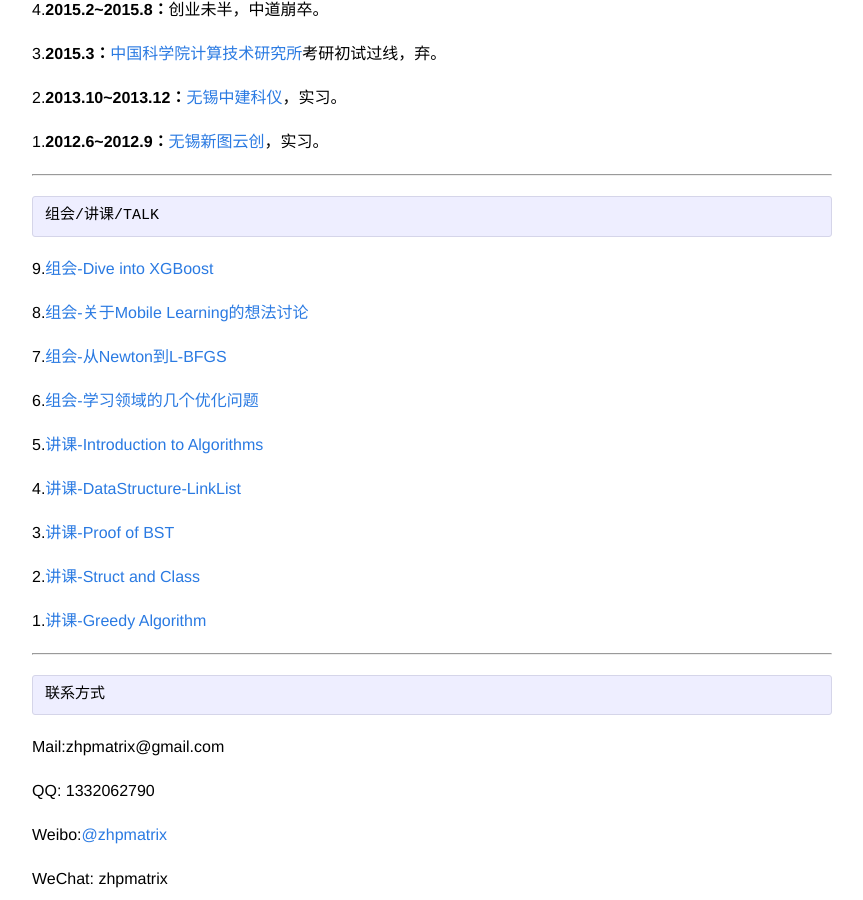
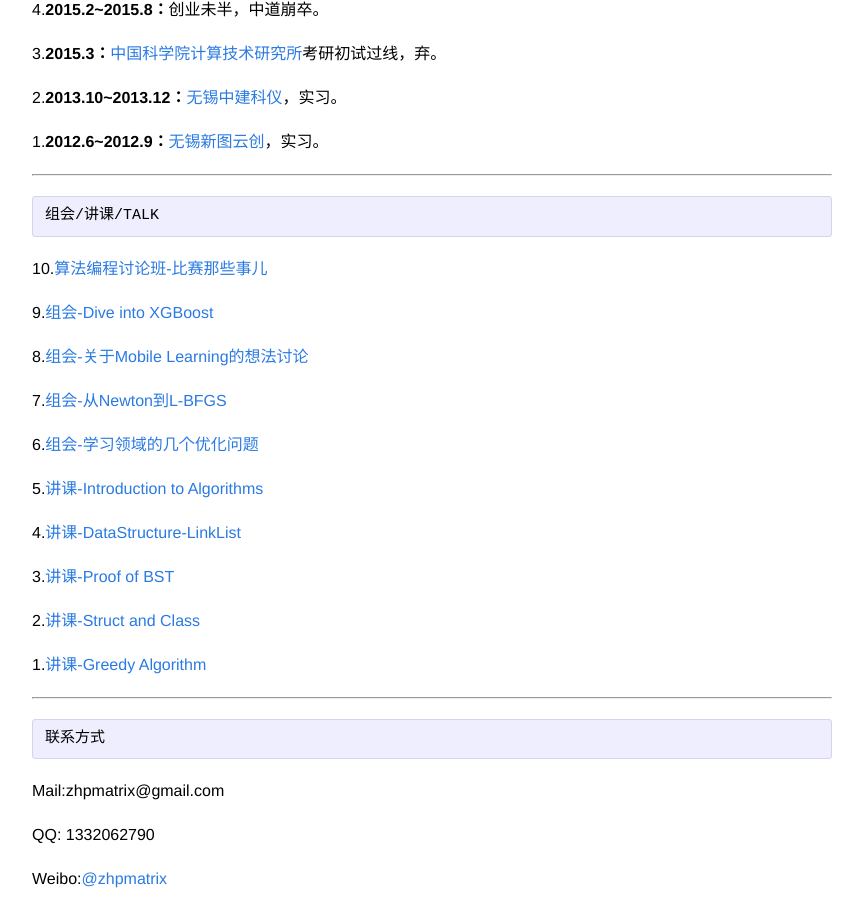
Before and after one commit to zhpmatrix/zhpmatrix.github.io, a Jekyll site: the page built from about.md, in a window 1280 px wide and 900 px high, scrolled down 2161 px. Shown: the whole window, without its empty margins (208-1071 px from the left). Built offline with Jekyll 4.4.1, drawn with Linux system fonts in a browser that asks for light colours; comment, search, counter and statistics services are not loaded.

Commit message:
add leetcode-0

```diff
--- a/about.md
+++ b/about.md
@@ -126,6 +126,8 @@ permalink: /about/
 ---
 	组会/讲课/TALK
 
+10.[算法编程讨论班-比赛那些事儿](cellar/LeetCode-0.pdf)
+
 9.[组会-Dive into XGBoost](cellar/Dive_into_XGBoost.pdf)
 
 8.[组会-关于Mobile Learning的想法讨论](cellar/IDEA.pdf)
```
